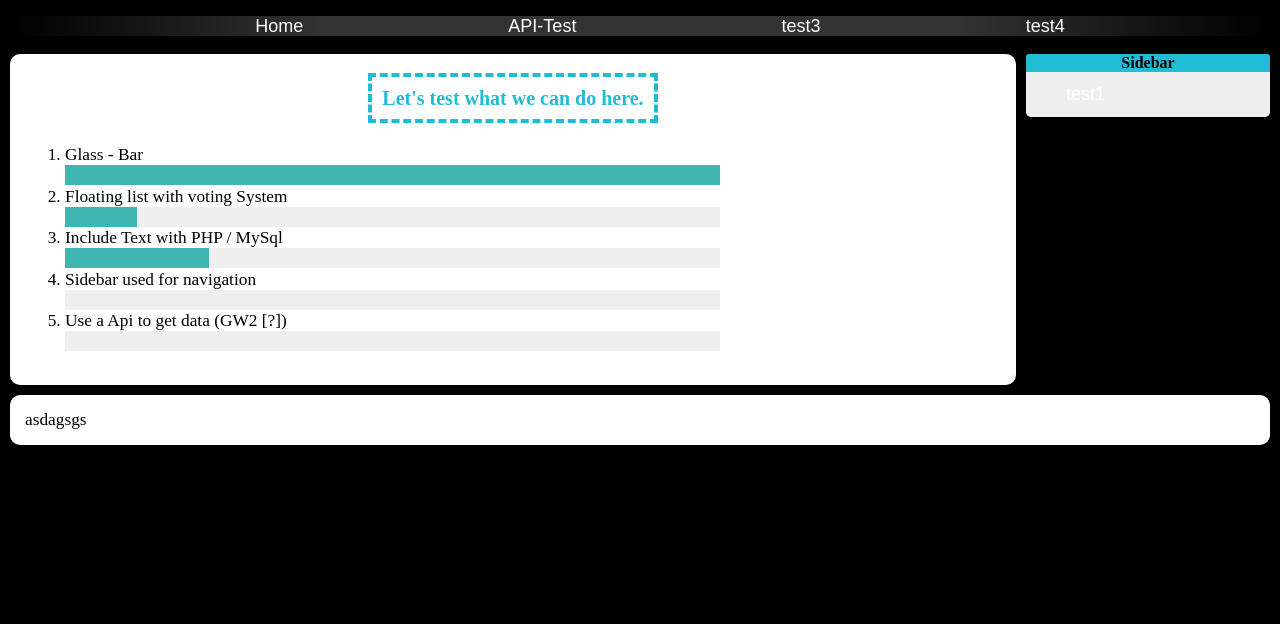
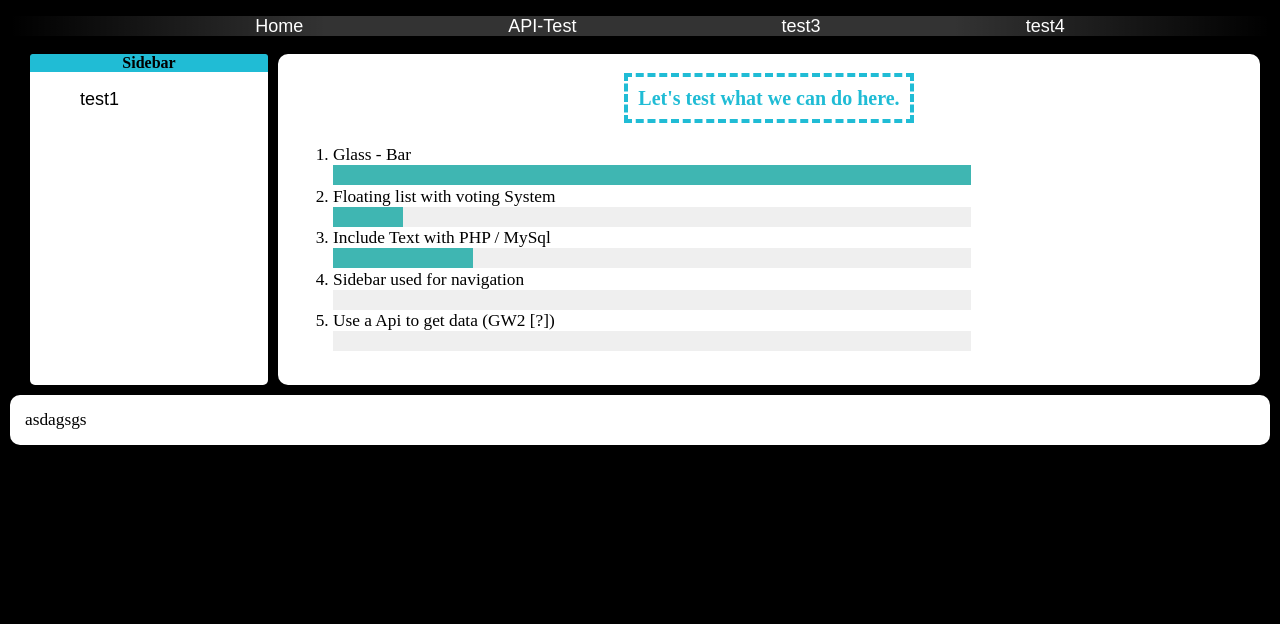
Before and after one commit to bassrelic/Testwebsite, a PHP site: page / in a window 1280 px wide. Shown: the part 176-800 px from the top of the page. Run offline with PHP 8.4, Linux system fonts and the light colour scheme.

Commit message:
Move Sidebar to the left. Change fontcolor in sidebar to black. Add prototype .htaccess. Fix scaling of Sidebar.

```diff
--- a/Sidebar.php
+++ b/Sidebar.php
@@ -6,9 +6,9 @@ Localized sidebar
             <nav class="sidebarheader">
                 Sidebar
             </nav>
-            <nav>
-                <ul id="sidebar">
-                    <li><a href="#">test1</a></li>
+            <nav class="sidebarcontent">
+                <ul class="sidebar">
+                    <li class="sidebarelement"><a href="#">test1</a></li>
                 </ul>
             </nav>
         </div>
--- a/Style.css
+++ b/Style.css
@@ -67,11 +67,15 @@ p{
 
 .layout{
     display: flex;
+    flex-direction: row;
+    align-items: stretch;
+    margin-left: 10px;
+    margin-right: 10px;
 }
 
 .section{
     flex:4;
-    order:1;
+    order:2;
     background-color: #fff;
     padding: 15px;
     margin-bottom: 10px;
@@ -82,13 +86,15 @@ p{
 
 .sidebar{
     flex:1;
-    order: 2;
+    order: 1;
     text-align: left;
     min-width: 50px;
-    height: max-content;
+    /*height: max-content;*/
     margin-left: 10px;
+    margin-right: 10px;
+    margin-bottom: 10px;
     border-radius: 5px;
-    background-color: #efefef;
+    background-color: #fff;
 }
 
 #sidebar{
@@ -106,6 +112,12 @@ p{
     text-align: center;
     font-size: 16px;
     font-weight: bold;
+}
+
+#sidebar{
+    font-size: 16px;
+    color: #000000;
+
 }
 
 /*Glassy Topbar*/
@@ -145,6 +157,10 @@ nav ul li a{
     display: block;
 }
 
+li.sidebarelement a{
+    color: #000000;
+}
+
 /* Progress bars for todos */
 #task-progress{
     width: 70%;
--- a/index.php
+++ b/index.php
@@ -6,7 +6,7 @@ bar
 <html>
     <link rel="shortcut icon" href="icons/favicon.ico" type="icons/x-icon" />
     <head>
-        <title>Testwebsite</title>
+        <title>Title</title>
         <meta charset="UTF-8">
         <meta name="viewport" content="width=device-width, initial-scale=1.0">
         <link rel="stylesheet" href="Style.css">
@@ -15,7 +15,7 @@ bar
     <body>
         <div id="header" class="section">
             <img alt="" class="img-circle" src="http://img09.deviantart.net/3c60/i/2017/188/e/f/jellyfish_by_bassrelic-d4gmjtv.jpg">
-                 <p>A Name Goes Here!</p>
+                 <p>Title</p>
         </div>
 
         <?php
```
Also changed, not shown: 1 other file.
